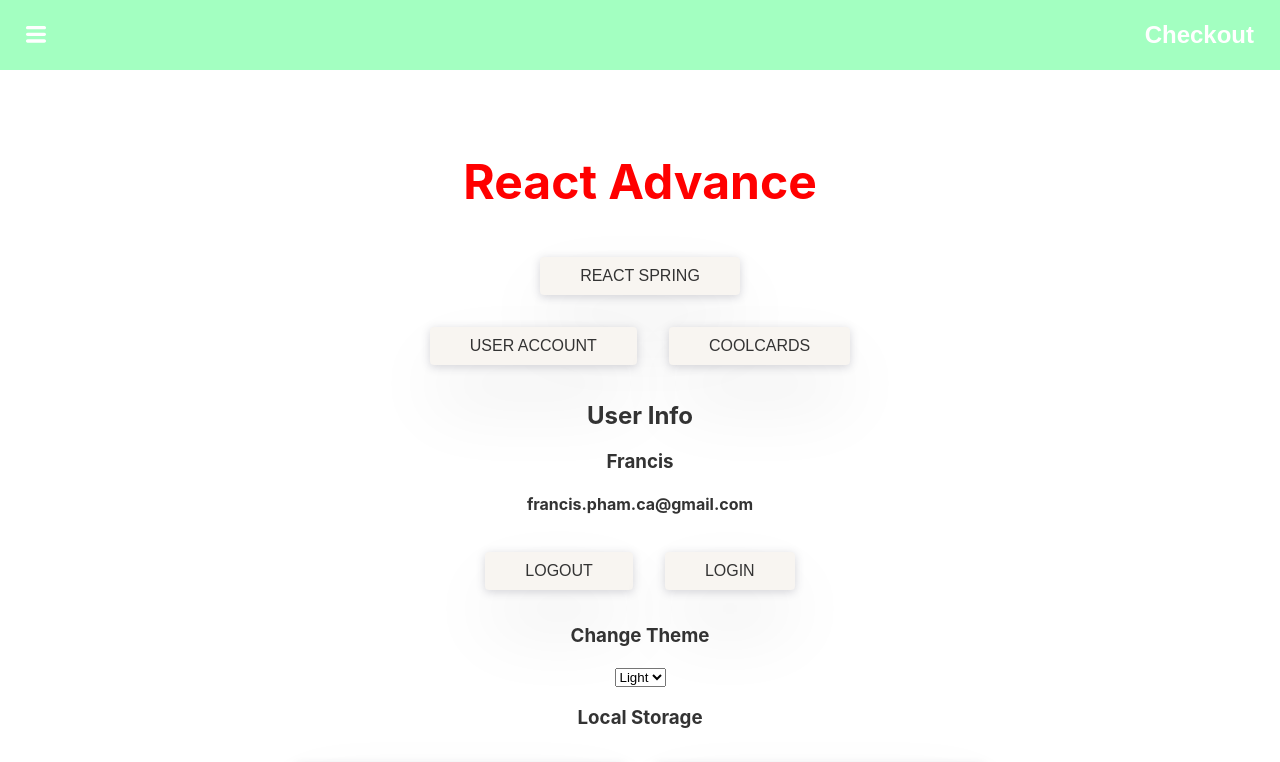
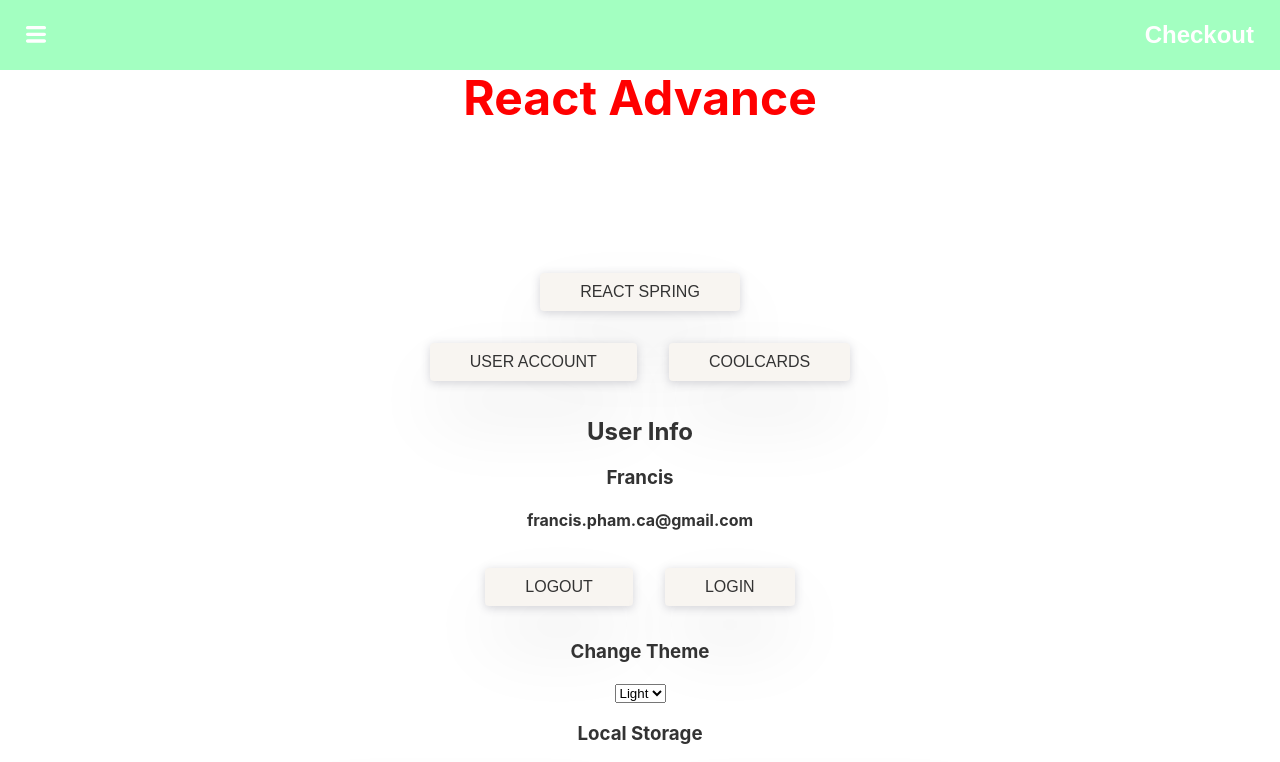
Before and after one commit to francispham/advance-react, a React (Create React App) app: page /user in a window 1280 px wide. Shown: the top 762 px of the page. Built offline with nearby package versions, Linux system fonts and the light colour scheme.

Commit message:
Introduced Keyframes Emulation

```diff
--- a/src/Components/SpringHeader.js
+++ b/src/Components/SpringHeader.js
@@ -12,8 +12,14 @@ const SpringHeader = () => {
         style={{
           color,
           fontSize: "3rem",
+          paddingTop: "1rem",
           paddingBottom: bottom.interpolate(bottom => `${bottom}rem`),
-          transform: y.interpolate(y => `translate3d(0, ${y}px, 0)`),
+          transform: y
+            .interpolate({
+              range: [0, 0.25, 0.5, 0.75, 1],
+              output: [0, -25, -50, 100, -50]
+            })
+            .interpolate(y => `translate3d(0, ${y}px, 0)`),
         }}
       >
         React Advance
--- a/src/hooks/useToggle.js
+++ b/src/hooks/useToggle.js
@@ -6,7 +6,7 @@ export const useToggle = initial => {
   const toggle = () => setToggle(prevState => !prevState);
   const { color, bottom, y, x } = useSpring({
     x: isToggled ? 0 : 100,
-    y: isToggled ? 0 : 50,
+    y: isToggled ? 0 : 1,
     bottom: isToggled ? 0 : 3,
     color: isToggled ? "green" : "red",
     // fontSize: isToggled ? "3rem" : "7em",
```
